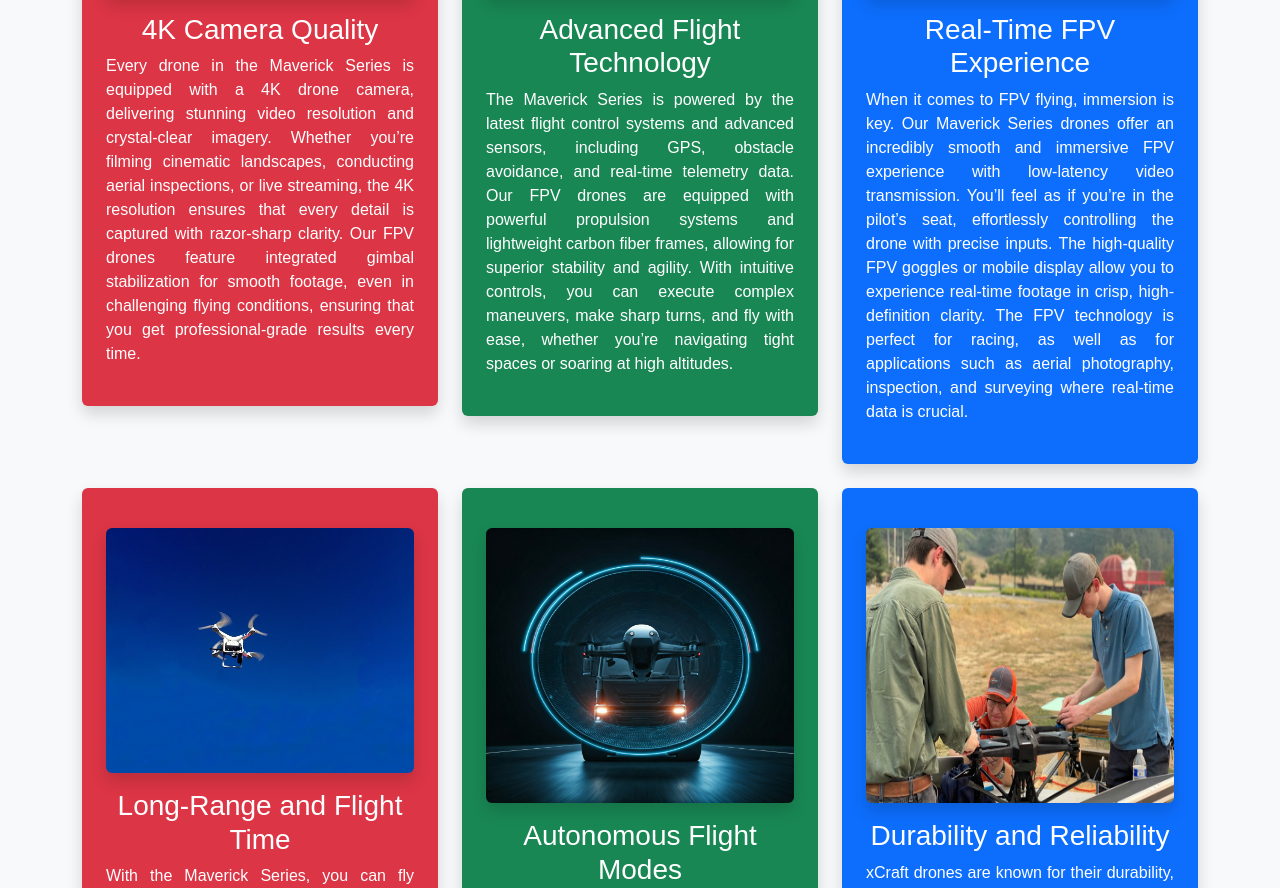
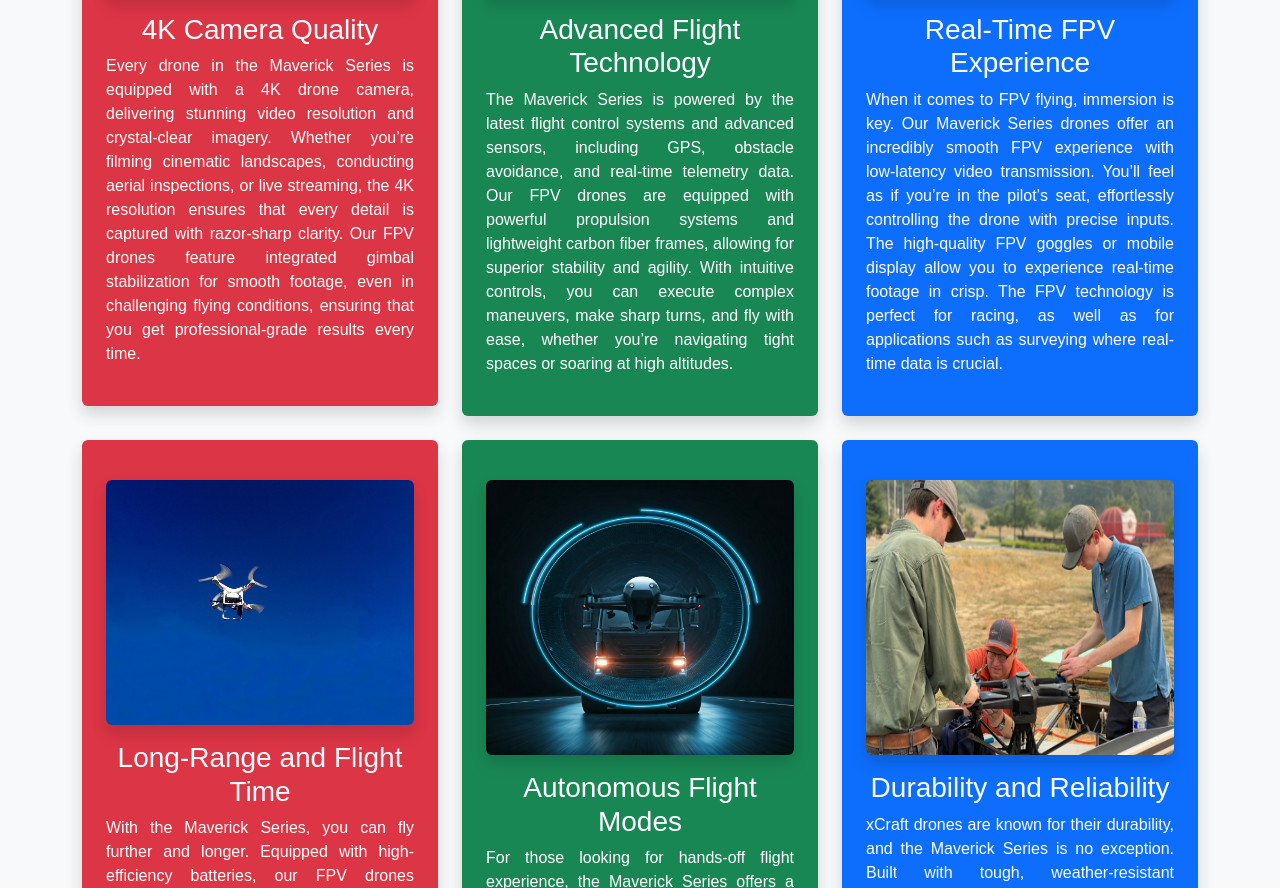
Before and after one commit to prit1501/xcraaft, a plain HTML site: page maverick-series.html in a window 1280 px wide. Shown: the part 1607-2495 px from the top of the page. Drawn offline with nearby package versions, Linux system fonts and the light colour scheme.

Commit message:
Update maverick-series.html

```diff
--- a/maverick-series.html
+++ b/maverick-series.html
@@ -149,11 +149,9 @@
                         <img src="Images/real_time_fpv.jpg" alt="Real-Time FPV Experience" class="mb-3 img-fluid rounded shadow mt-3" style="min-height: 245px;">
                         <h3 class="text-center">Real-Time FPV Experience</h3>
                         <p>When it comes to FPV flying, immersion is key. Our Maverick Series drones offer an incredibly
-                            smooth and immersive FPV experience with low-latency video transmission. You’ll feel as if
+                            smooth FPV experience with low-latency video transmission. You’ll feel as if
                             you’re in the pilot’s seat, effortlessly controlling the drone with precise inputs. The high-quality
-                            FPV goggles or mobile display allow you to experience real-time footage in crisp, high-definition
-                            clarity. The FPV technology is perfect for racing, as well as for applications such as aerial
-                            photography, inspection, and surveying where real-time data is crucial.
+                            FPV goggles or mobile display allow you to experience real-time footage in crisp. The FPV technology is perfect for racing, as well as for applications such as surveying where real-time data is crucial.
                         </p>
                     </div>
                 </div>
```
